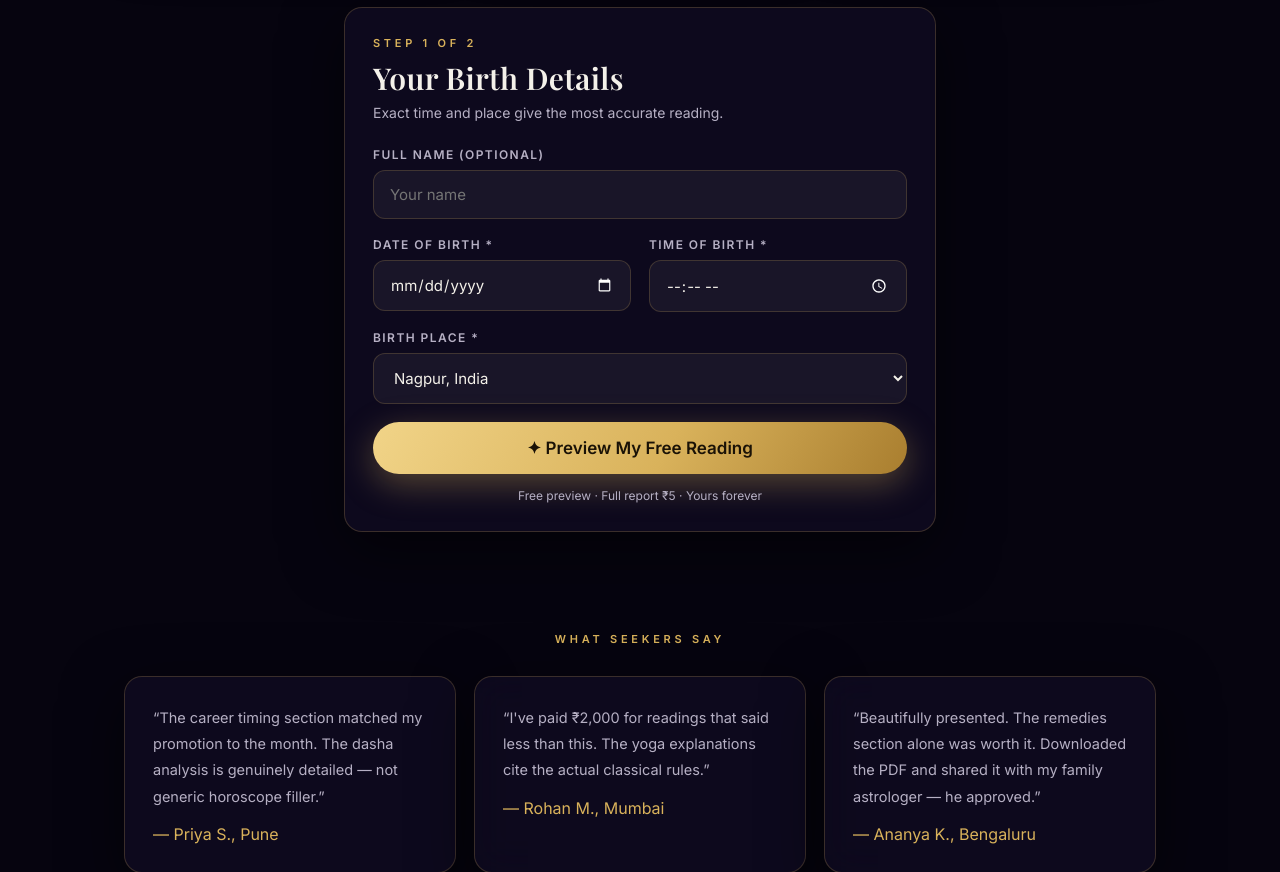
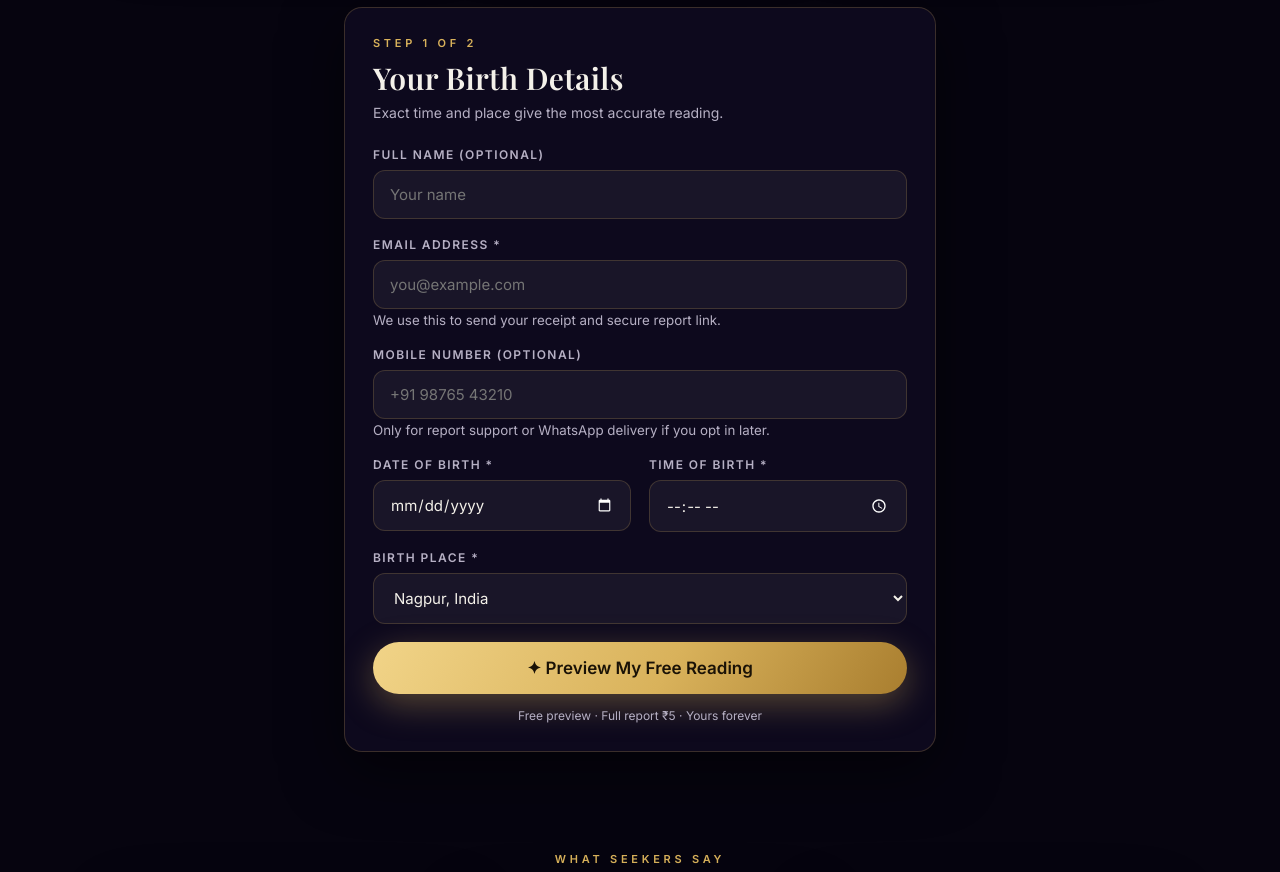
Before and after one commit to akhilesh108raut/astro-report, a Flask app: page /store/ in a window 1280 px wide. Shown: the part 802-1674 px from the top of the page. Run offline with Flask 3, Linux system fonts and the light colour scheme.

Commit message:
Capture guest contact details

```diff
--- a/models.py
+++ b/models.py
@@ -28,6 +28,8 @@ class Purchase(db.Model):
 
     # Birth details (what the chart was built from)
     name        = db.Column(db.String(120), default='')
+    email       = db.Column(db.String(255), nullable=True, index=True)
+    mobile      = db.Column(db.String(20), nullable=True)
     birth_place = db.Column(db.String(200), default='')
     year        = db.Column(db.Integer, nullable=False)
     month       = db.Column(db.Integer, nullable=False)
--- a/routes.py
+++ b/routes.py
@@ -8,6 +8,7 @@ import json
 import time
 import logging
 import os
+import re
 from datetime import datetime, timedelta
 
 from flask import (Blueprint, render_template, request, jsonify, session,
@@ -546,6 +547,12 @@ def api_preview():
         return jsonify(error="Too many requests — please wait a minute."), 429
 
     data = request.get_json(silent=True) or {}
+    email = str(data.get("email", "")).strip().lower()
+    mobile = re.sub(r"[\s()\-]", "", str(data.get("mobile", "")))
+    if not re.fullmatch(r"[^\s@]+@[^\s@]+\.[^\s@]+", email):
+        return jsonify(error="Enter a valid email address."), 400
+    if mobile and not re.fullmatch(r"\+?[0-9]{8,15}", mobile):
+        return jsonify(error="Enter a valid mobile number or leave it blank."), 400
     try:
         year, month, day = int(data["year"]), int(data["month"]), int(data["day"])
         hour, minute = int(data["hour"]), int(data["minute"])
@@ -569,6 +576,8 @@ def api_preview():
 
     purchase = Purchase(
         name=str(data.get("name", ""))[:100],
+        email=email[:255],
+        mobile=mobile[:20] or None,
         birth_place=str(data.get("birth_place", ""))[:180],
         year=year, month=month, day=day, hour=hour, minute=minute,
         lat=lat, lon=lon, timezone=tz,
--- a/templates/store/landing.html
+++ b/templates/store/landing.html
@@ -56,6 +56,18 @@
     <div class="field" style="margin-bottom:18px">
       <label>Full Name (optional)</label>
       <input id="f-name" type="text" placeholder="Your name" maxlength="100">
+    </div>
+
+    <div class="field" style="margin-bottom:18px">
+      <label>Email address *</label>
+      <input id="f-email" type="email" placeholder="you@example.com" maxlength="255" required>
+      <small style="color:var(--ink-dim)">We use this to send your receipt and secure report link.</small>
+    </div>
+
+    <div class="field" style="margin-bottom:18px">
+      <label>Mobile number (optional)</label>
+      <input id="f-mobile" type="tel" placeholder="+91 98765 43210" maxlength="20">
+      <small style="color:var(--ink-dim)">Only for report support or WhatsApp delivery if you opt in later.</small>
     </div>
 
     <div class="grid-2" style="margin-bottom:18px">
@@ -133,7 +145,9 @@ async function submitBirth() {
 
   const d = document.getElementById('f-date').value;
   const t = document.getElementById('f-time').value;
+  const email = document.getElementById('f-email').value.trim();
   if (!d || !t) { err.textContent = 'Date and time of birth are required.'; err.style.display = 'block'; return; }
+  if (!email) { err.textContent = 'Your email address is required to deliver the report.'; err.style.display = 'block'; return; }
 
   let lat, lon, tz = 5.5, place;
   const citySel = document.getElementById('f-city');
@@ -158,6 +172,8 @@ async function submitBirth() {
       method: 'POST', headers: { 'Content-Type': 'application/json' },
       body: JSON.stringify({
         name: document.getElementById('f-name').value,
+        email,
+        mobile: document.getElementById('f-mobile').value,
         year, month, day, hour, minute, lat, lon, timezone: tz, birth_place: place
       })
     });
```
